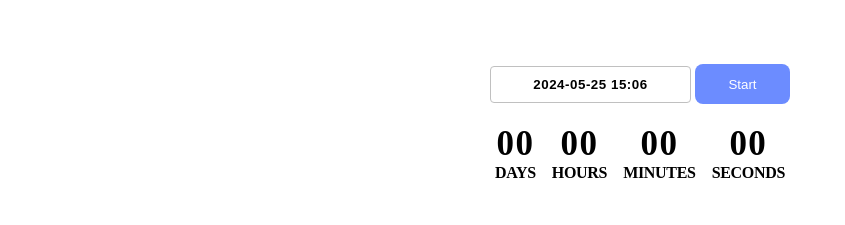
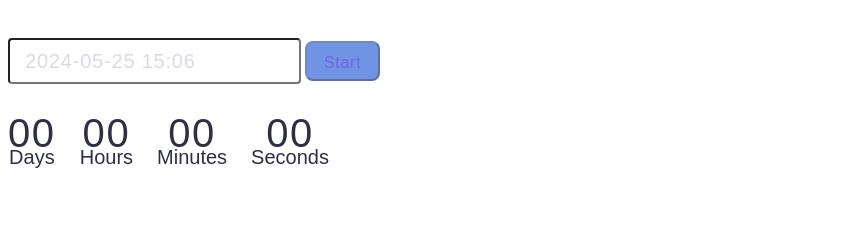
Before and after one commit to TatiYas/goit-js-hw-10, a website built with Vite: page src/1-timer.html in a window 1280 px wide. Shown: the whole page, without its empty margins (0-845 px from the left). Built offline with nearby package versions, Linux system fonts and the light colour scheme.

Commit message:
Update_18

```diff
--- a/src/css/1-timer.css
+++ b/src/css/1-timer.css
@@ -1,93 +1,6 @@
+.container {
+   padding-top: 30px;
 
-.container {
-  width: 480px;
-  margin: 0 auto;
-  padding: 40px;
-  background-color: #fff;
-  border-radius: 8px;
-}
-
-.wrapper {
-  text-align: center;
-}
-
-#datetime-picker {
-  border: none;
-  border: 1px solid silver;
-  border-radius: 4px;
-  font-family: 'Montserrat', sans-serif;
-  font-weight: 600;
-  letter-spacing: 0.04em;
-  padding: 10px;
-  text-align: center;
-}
-
-#datetime-picker:disabled {
-  background-color: lightgray;
-  cursor: auto;
-}
-
-button {
-  margin-top: 16px;
-  min-width: 95px;
-  height: 40px;
-  border: none;
-  border-radius: 8px;
-  padding-block: 8px;
-  background-color: #4e75ff;
-  color: #fff;
-  cursor: pointer;
-  transition: background-color 250ms cubic-bezier(0.4, 0, 0.2, 1);
-}
-
-button:disabled {
-  background-color: #6c8cff;
-  cursor: auto;
-}
-
-button:hover:not(:disabled),
-button:focus:not(:disabled) {
-  background-color: #6c8cff;
-}
-
-span {
-  display: block;
-}
-
-.timer {
-  margin-top: 20px;
-  display: flex;
-  justify-content: center;
-  gap: 16px;
-}
-
-.field {
-  text-align: center;
-}
-
-.value {
-  font-weight: bold;
-  text-transform: uppercase;
-  font-size: 35px;
-  letter-spacing: 0.04em;
-}
-
-.label {
-  text-transform: uppercase;
-  font-weight: bold;
-  letter-spacing: -0.02em;
-}
-
-
-
-
-/*перевірка*/
-/*.container {
-   padding-top: 30px;
-   text-align: center;
-  }
-  .wrapper {
-    text-align: center;
   }
 
   .field {
```
Also changed, not shown: 1 other file.
